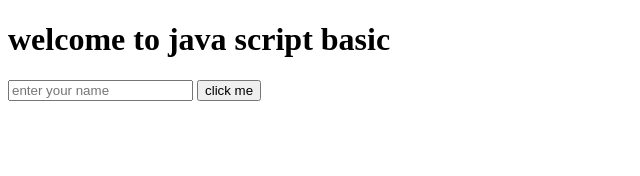
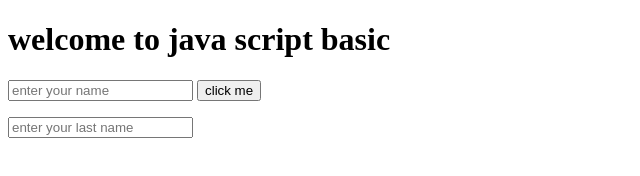
Before and after one commit to BouaziziMahdi/Java_script, a plain HTML site: page index.html in a window 1280 px wide. Shown: the whole page, without its empty margins (0-640 px from the left). Drawn offline with Linux system fonts and the light colour scheme.

Commit message:
"oninput"

```diff
--- a/index.html
+++ b/index.html
@@ -55,6 +55,7 @@
         <input type="text" id="input" onkeydown="f1()" onkeyup="f2()" placeholder="enter your name">
         <button id="button" >click me</button>
         <p id="p"></p>
+        <input type="text" id="input" oninput="f3()"  placeholder="enter your last name">
     </body>
 
     <script src="./scripts/index.js"></script>
--- a/scripts/index.js
+++ b/scripts/index.js
@@ -228,3 +228,7 @@ function f1(){
 function f2(){
     console.log('lll');
 }
+
+function f3(){
+    console.log(event);
+}
```
